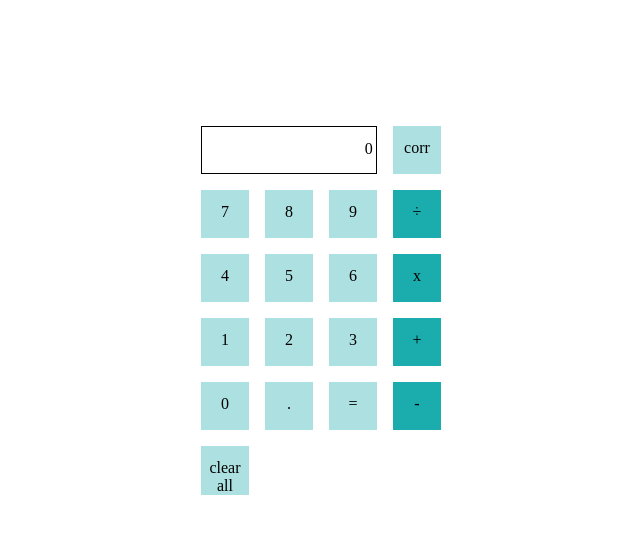
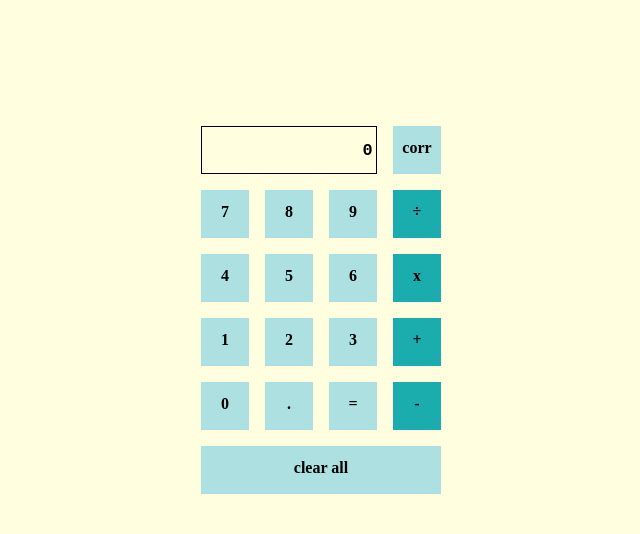
Before and after one commit to JaccoGritter/Calculator, a plain HTML site: page index.html in a window 1280 px wide. Shown: the whole page, without its empty margins (343-983 px from the left). Drawn offline with nearby package versions, Linux system fonts and the light colour scheme.

Commit message:
small additions

```diff
--- a/calculator.css
+++ b/calculator.css
@@ -1,12 +1,16 @@
 /* calculator css */
 
+body {
+    background-color: lightyellow;
+    font-weight: bold;
+}
 
 #calculator {
     width: 12em;
     margin: 10% auto;
     display: grid;
     grid-template-columns: repeat(4, 3em);
-    grid-template-rows: repeat(5, 3em);
+    grid-template-rows: repeat(6, 3em);
     grid-gap: 1em 1em;
 }
 
@@ -22,10 +26,11 @@
 
 .active{
     background-color: orange;
-    /* //rgb(13, 121, 121); */
 }
 
 #invoerveld {
+    font-family: monospace;
+    font-size: 1.3em;
     grid-column: 1 / 4;
     grid-row: 1 / 2;
     border: 1px solid black;
@@ -121,3 +126,8 @@
     grid-column: 4 / 5;
     grid-row: 5 / 6;
 }
+
+#clearAll {
+    grid-column: 1 / 5;
+    grid-row: 6 / 7;
+}
```
